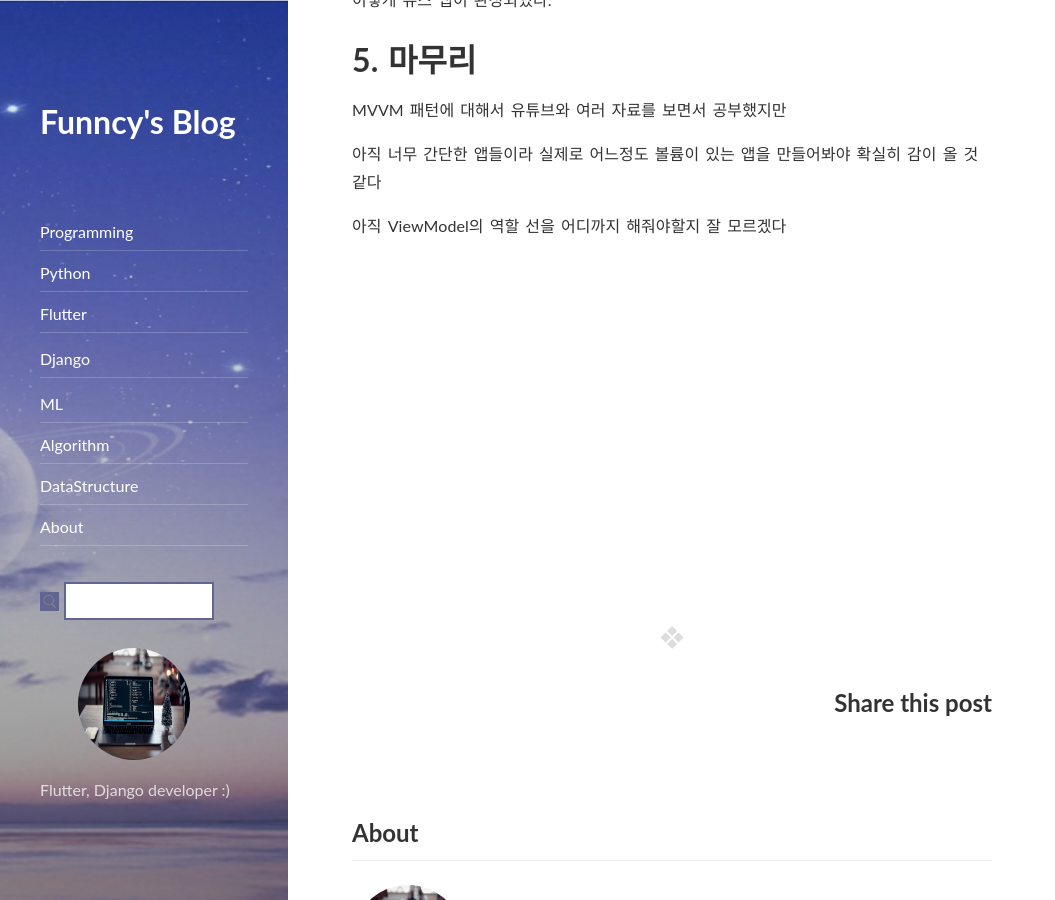
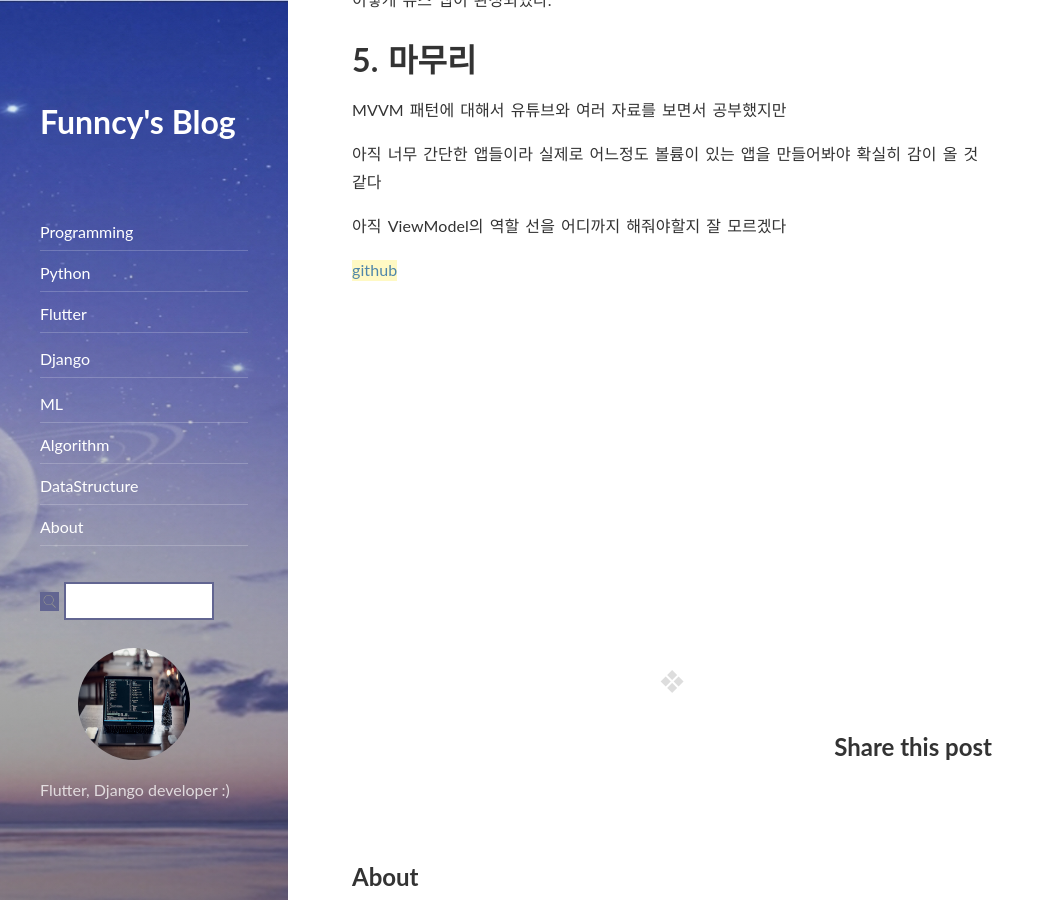
Before and after one commit to Funncy/Funncy.github.io, a Jekyll site: the page built from _posts/architecture/2020-08-21-flutter-mvvm.md, in a window 1280 px wide and 900 px high, scrolled down 9993 px. Shown: the whole window, without its empty margins (0-1055 px from the left). Built offline with Jekyll 4.4.1, drawn with Linux system fonts in a browser that asks for light colours; nearby versions of some CDN libraries; comment, search, counter and statistics services are not loaded.

Commit message:
add github url

```diff
--- a/_posts/architecture/2020-08-21-flutter-mvvm.md
+++ b/_posts/architecture/2020-08-21-flutter-mvvm.md
@@ -300,3 +300,5 @@ MVVM 패턴에 대해서 유튜브와 여러 자료를 보면서 공부했지만
 아직 너무 간단한 앱들이라 실제로 어느정도 볼륨이 있는 앱을 만들어봐야 확실히 감이 올 것 같다
 
 아직 ViewModel의 역할 선을 어디까지 해줘야할지 잘 모르겠다
+
+[github](https://github.com/Funncy/flutter_news_app)
```
